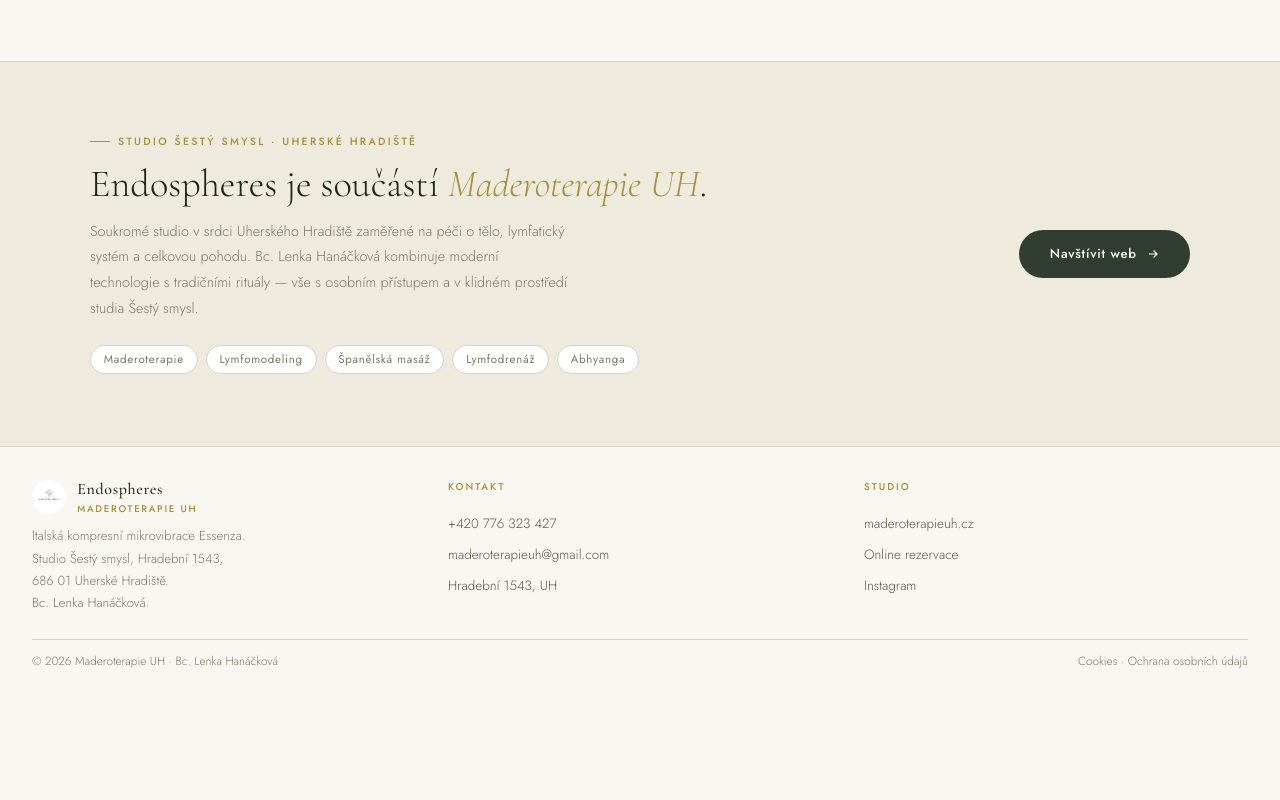
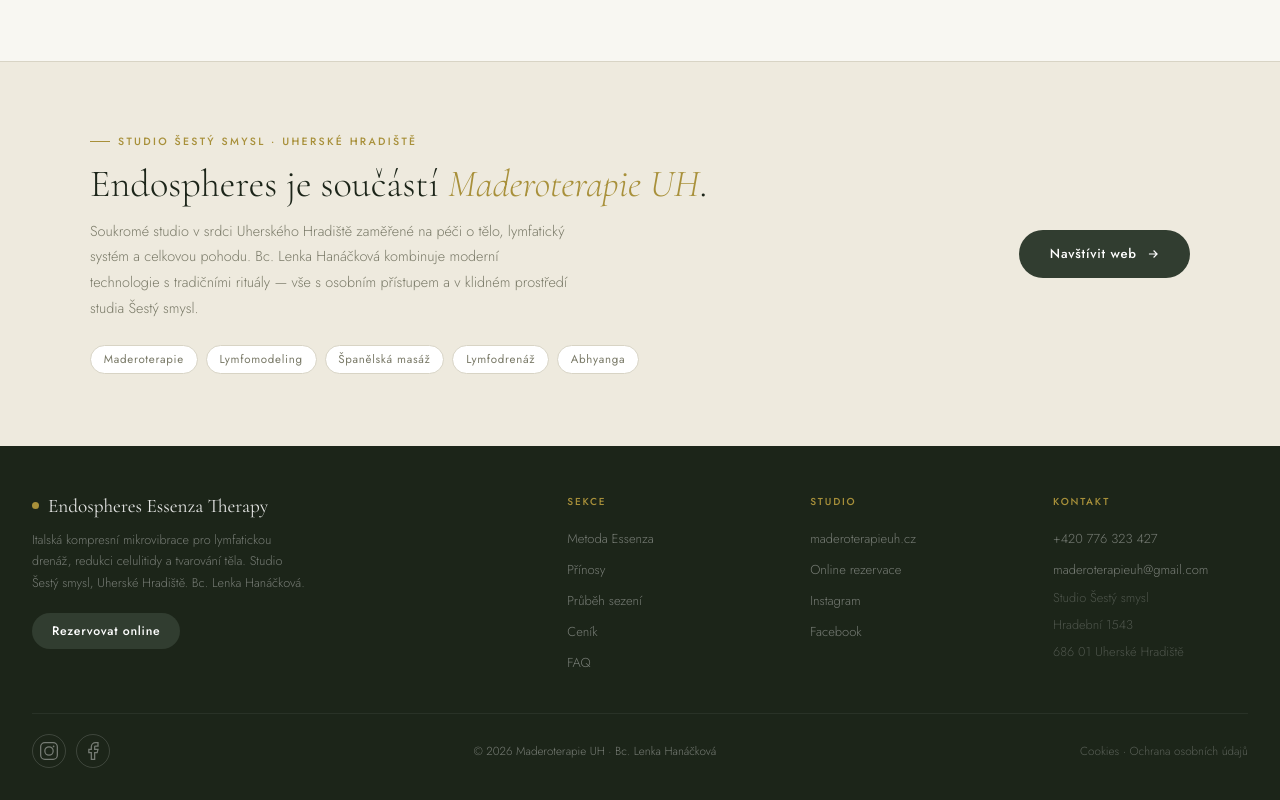
Before and after one commit to hanektom1-coder/endospheres-uh-web, a website: page index.html in a window 1280 px wide. Shown: the part 8942-9742 px from the top of the page. Before the commit the page ends 9635 px from the top, so only its background shows below. Drawn offline with Linux system fonts and the light colour scheme.

Commit message:
Update index.html

```diff
--- a/index.html
+++ b/index.html
@@ -518,23 +518,25 @@ a{color:inherit}
 @media(max-width:980px){.contact-grid{grid-template-columns:1fr;gap:2.5rem}.map-box,.map-box iframe{min-height:320px}}
 
 /* ─── FOOTER ─── */
-.ft{background:var(--cream);color:var(--stone);padding:2rem 2rem 1.5rem;border-top:1px solid var(--mist)}
-.ft-in{max-width:1320px;margin:0 auto;display:grid;grid-template-columns:1fr 1fr 1fr;gap:2rem;padding-bottom:1.5rem;border-bottom:1px solid var(--mist)}
-.ft-brand{display:flex;align-items:center;gap:.7rem;margin-bottom:.6rem}
-.ft-brand img{width:34px;height:34px;border-radius:50%;background:#fff;padding:3px}
-.ft-bn{font-family:var(--fd);font-size:1rem;font-weight:500;color:var(--ink);letter-spacing:.04em}
-.ft-bs{font-size:.6rem;letter-spacing:.18em;text-transform:uppercase;color:var(--gold);margin-top:3px;font-weight:500}
-.ft-d{font-size:.82rem;line-height:1.7;color:var(--stone);font-weight:300}
-.ft-h{font-size:.62rem;letter-spacing:.2em;text-transform:uppercase;color:var(--gold);margin-bottom:1.1rem;font-weight:500}
-.ft-l{list-style:none;display:flex;flex-direction:column;gap:.5rem}
-.ft-l a{color:#5a5a48;text-decoration:none;font-size:.84rem;font-weight:300;transition:color .2s}
-.ft-l a:hover{color:var(--gold)}
-.ft-bot{max-width:1320px;margin:.8rem auto 0;display:flex;justify-content:space-between;font-size:.74rem;color:var(--stone);flex-wrap:wrap;gap:.6rem}
-.ft-bot a{color:var(--stone);text-decoration:none}
+.ft{background:var(--ink);color:rgba(255,255,255,.4);padding:3rem 0 2rem}
+.ft-grid{display:grid;grid-template-columns:2.5fr 1fr 1fr 1fr;gap:3rem;padding-bottom:2.5rem;border-bottom:1px solid rgba(255,255,255,.06)}
+.f-bname{font-family:var(--fd);font-size:1.2rem;font-weight:400;color:rgba(255,255,255,.88);margin-bottom:.3rem;display:flex;align-items:center;gap:9px}
+.f-bdot{width:7px;height:7px;border-radius:50%;background:var(--gold)}
+.f-bdesc{font-size:.79rem;line-height:1.7;font-weight:300;max-width:280px;margin:.7rem 0 1.2rem}
+.f-ct{font-size:.63rem;text-transform:uppercase;letter-spacing:.18em;color:var(--gold);margin-bottom:1.1rem;font-weight:500}
+.f-lnks{list-style:none;display:flex;flex-direction:column;gap:.5rem}
+.f-lnks a{color:rgba(255,255,255,.4);text-decoration:none;font-size:.81rem;font-weight:300;transition:color .2s}
+.f-lnks a:hover{color:rgba(255,255,255,.88)}
+.ft-bot{padding-top:1.2rem;display:flex;justify-content:space-between;align-items:center;flex-wrap:wrap;gap:.8rem;font-size:.73rem}
+.ft-bot a{color:rgba(255,255,255,.27);text-decoration:none}
 .ft-bot a:hover{color:var(--gold)}
-@media(max-width:768px){.ft-in{grid-template-columns:1fr 1fr;gap:2rem}}
+.soc-ft{display:flex;align-items:center;gap:.6rem}
+.soc-ft a{display:flex;align-items:center;justify-content:center;width:34px;height:34px;border-radius:50%;border:1px solid rgba(255,255,255,.15);color:rgba(255,255,255,.4);text-decoration:none;transition:.25s var(--ease)}
+.soc-ft a:hover{border-color:var(--gold);color:var(--gold)}
+@media(max-width:900px){.ft-grid{grid-template-columns:1fr 1fr;gap:2rem}}
+@media(max-width:500px){.ft-grid{grid-template-columns:1fr}.ft-bot{flex-direction:column;text-align:center}}
 @media(max-width:980px){.section,.bene,.ritual,.pricing,.faq,.reviews,.book{padding:4rem 1.5rem}.spheres{padding:4rem 1.5rem}.ritual-head{margin-bottom:2.5rem;gap:1.5rem}.pricing-side p{margin-bottom:1rem}}
-@media(max-width:600px){.ft-in{grid-template-columns:1fr}.ft-bot{flex-direction:column;text-align:center}.plan{padding:1.4rem 1.2rem}.hero-actions{flex-direction:column;align-items:flex-start}.btn{width:100%;justify-content:center}.btn-link{align-self:center}.reviews-in{gap:1.5rem}.book-row{flex-direction:column;align-items:center}.hero-meta{flex-direction:column;gap:1.2rem;border-top:none;padding-top:1.2rem;margin-top:2rem}.hero-meta>div{display:flex;align-items:baseline;gap:.7rem;opacity:0;transform:translateY(12px);animation:statIn .5s var(--ease) forwards}.hero-meta>div:nth-child(1){animation-delay:.1s}.hero-meta>div:nth-child(2){animation-delay:.28s}.hero-meta>div:nth-child(3){animation-delay:.46s}.hero-meta-v{font-size:1.1rem}.hero-meta-l{font-size:.78rem;text-transform:uppercase;letter-spacing:.12em;color:var(--stone)}}
+@media(max-width:600px){.ft-grid{grid-template-columns:1fr}.ft-bot{flex-direction:column;text-align:center}.plan{padding:1.4rem 1.2rem}.hero-actions{flex-direction:column;align-items:flex-start}.btn{width:100%;justify-content:center}.btn-link{align-self:center}.reviews-in{gap:1.5rem}.book-row{flex-direction:column;align-items:center}.hero-meta{flex-direction:column;gap:1.2rem;border-top:none;padding-top:1.2rem;margin-top:2rem}.hero-meta>div{display:flex;align-items:baseline;gap:.7rem;opacity:0;transform:translateY(12px);animation:statIn .5s var(--ease) forwards}.hero-meta>div:nth-child(1){animation-delay:.1s}.hero-meta>div:nth-child(2){animation-delay:.28s}.hero-meta>div:nth-child(3){animation-delay:.46s}.hero-meta-v{font-size:1.1rem}.hero-meta-l{font-size:.78rem;text-transform:uppercase;letter-spacing:.12em;color:var(--stone)}}
 @keyframes statIn{to{opacity:1;transform:translateY(0)}}
 
 /* ─── TOPBAR ─── */
@@ -1074,39 +1076,51 @@ a{color:inherit}
 
 <!-- FOOTER -->
 <footer class="ft" aria-label="Zápatí stránky">
-  <div class="ft-in">
+  <div class="wrap" style="padding:0 2rem">
+    <div class="ft-grid">
       <div>
-      <div class="ft-brand">
-        <img src="assets/logo-hires.webp" alt="Maderoterapie UH" width="34" height="34" loading="lazy">
-        <div><div class="ft-bn">Endospheres</div><div class="ft-bs">Maderoterapie UH</div></div>
-      </div>
-      <address class="ft-d" style="font-style:normal">
-        Italská kompresní mikrovibrace Essenza.<br>
-        Studio Šestý smysl, Hradební 1543,<br>
-        686 01 Uherské Hradiště.<br>
-        Bc. Lenka Hanáčková.
-      </address>
+        <div class="f-bname"><div class="f-bdot"></div>Endospheres Essenza Therapy</div>
+        <p class="f-bdesc">Italská kompresní mikrovibrace pro lymfatickou drenáž, redukci celulitidy a tvarování těla. Studio Šestý smysl, Uherské Hradiště. Bc. Lenka Hanáčková.</p>
+        <a class="btn btn-f" href="https://rezervace.maderoterapieuh.cz" rel="noopener" style="font-size:.77rem;padding:.58rem 1.25rem">Rezervovat online</a>
       </div>
       <div>
-      <div class="ft-h">Kontakt</div>
-      <ul class="ft-l">
-        <li><a href="tel:+420776323427">+420 776 323 427</a></li>
-        <li><a href="mailto:maderoterapieuh@gmail.com">maderoterapieuh@gmail.com</a></li>
-        <li><a href="https://maps.google.com/?q=Hradební+1543,+Uherské+Hradiště" rel="noopener">Hradební 1543, UH</a></li>
+        <div class="f-ct">Sekce</div>
+        <ul class="f-lnks">
+          <li><a href="#metoda">Metoda Essenza</a></li>
+          <li><a href="#prinosy">Přínosy</a></li>
+          <li><a href="#ritual">Průběh sezení</a></li>
+          <li><a href="#cenik">Ceník</a></li>
+          <li><a href="#faq">FAQ</a></li>
         </ul>
       </div>
       <div>
-      <div class="ft-h">Studio</div>
-      <ul class="ft-l">
+        <div class="f-ct">Studio</div>
+        <ul class="f-lnks">
           <li><a href="https://maderoterapieuh.cz">maderoterapieuh.cz</a></li>
           <li><a href="https://rezervace.maderoterapieuh.cz" rel="noopener">Online rezervace</a></li>
           <li><a href="https://www.instagram.com/maderoterapieuh" rel="noopener">Instagram</a></li>
+          <li><a href="https://www.facebook.com/maderouh" rel="noopener">Facebook</a></li>
+        </ul>
+      </div>
+      <div>
+        <div class="f-ct">Kontakt</div>
+        <ul class="f-lnks">
+          <li><a href="tel:+420776323427">+420 776 323 427</a></li>
+          <li><a href="mailto:maderoterapieuh@gmail.com">maderoterapieuh@gmail.com</a></li>
+          <li style="color:rgba(255,255,255,.22);font-size:.8rem;font-weight:300">Studio Šestý smysl</li>
+          <li style="color:rgba(255,255,255,.22);font-size:.8rem;font-weight:300">Hradební 1543</li>
+          <li style="color:rgba(255,255,255,.22);font-size:.8rem;font-weight:300">686 01 Uherské Hradiště</li>
         </ul>
       </div>
     </div>
     <div class="ft-bot">
+      <div class="soc-ft">
+        <a href="https://www.instagram.com/maderoterapieuh" target="_blank" rel="noopener" aria-label="Instagram"><svg viewBox="0 0 24 24" width="20" height="20" fill="none" stroke="currentColor" stroke-width="1.5"><rect x="2" y="2" width="20" height="20" rx="5"/><circle cx="12" cy="12" r="5"/><circle cx="17.5" cy="6.5" r="1" fill="currentColor" stroke="none"/></svg></a>
+        <a href="https://www.facebook.com/maderouh" target="_blank" rel="noopener" aria-label="Facebook"><svg viewBox="0 0 24 24" width="20" height="20" fill="none" stroke="currentColor" stroke-width="1.5"><path d="M18 2h-3a5 5 0 00-5 5v3H7v4h3v8h4v-8h3l1-4h-4V7a1 1 0 011-1h3z"/></svg></a>
+      </div>
       <div>© 2026 Maderoterapie UH · Bc. Lenka Hanáčková</div>
       <div><a href="/cookies.html">Cookies</a> · <a href="/ochrana-osobnich-udaju.html">Ochrana osobních údajů</a></div>
+    </div>
   </div>
 </footer>
 
```
Lines whose indentation alone changed are shown as unchanged.
